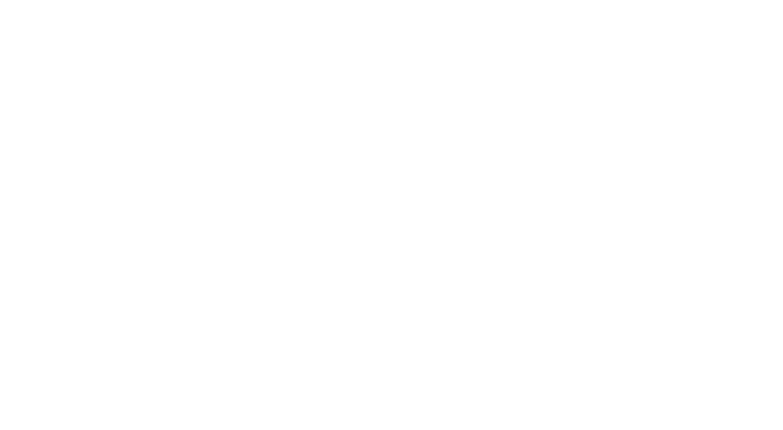
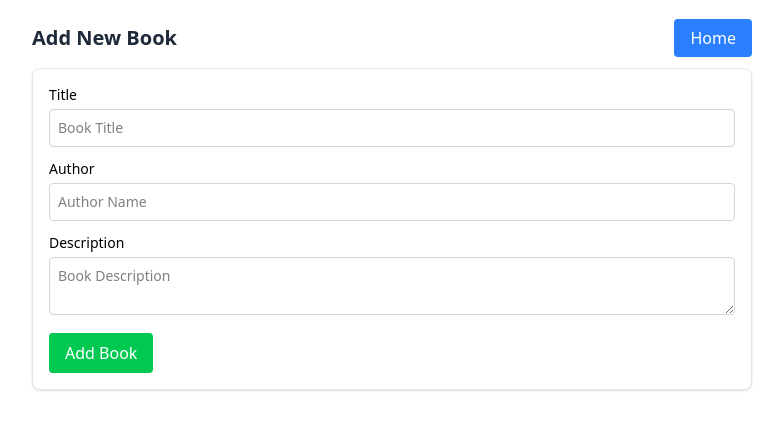
Before and after one commit to nirmada001/LibraryApi, a React app in the folder frontend/: page /add-book in a window 1280 px wide. Before the commit this address had no page. Shown: the top 430 px of the page, without its empty margins (248-1031 px from the left). Built offline with nearby package versions, Linux system fonts and the light colour scheme; the HTML template or start-up script is replaced by a standard one.

Commit message:
Created AddBook page with UI enhancements and successfull book addition.

```diff
--- a/frontend/src/App.tsx
+++ b/frontend/src/App.tsx
@@ -7,6 +7,7 @@ import { BrowserRouter as Router, Routes, Route } from "react-router-dom";
 // import { deleteBook } from './api/booksapi'
 import Home from './pages/HomePage'
 import BookListPage from "./pages/BookListPage";
+import AddBookPage from "./pages/addBook";
 
 
 function App() {
@@ -18,6 +19,7 @@ function App() {
 
         <Route path="/" element={<Home />} />
         <Route path="/books" element={<BookListPage />} />
+        <Route path="/add-book" element={<AddBookPage />} />
       </Routes>
     </Router>
     </>
--- /dev/null
+++ b/frontend/src/pages/AddBook.tsx
@@ -0,0 +1,79 @@
+import React from 'react'
+import {Link, useNavigate } from 'react-router-dom';
+import { createBook } from '../api/booksapi';
+
+
+
+export default function AddBookPage() {
+
+    const [Tittle, setTitle] = React.useState("");
+    const [Author, setAuthor] = React.useState("");
+    const [Description, setDescription] = React.useState("");
+    const [error, setError] = React.useState<string | null>(null);
+    const [sucess, setSuccess] = React.useState<string | null>(null);
+    const navigate = useNavigate();
+
+    const handleSubmit = async (e: React.FormEvent) => {
+        e.preventDefault();
+        setSuccess(null);
+
+        if (!Tittle || !Author || !Description) {
+            setError("All fields are required.");
+            return;
+        }
+
+        const bookData = { title: Tittle, author: Author, description: Description };
+
+        try {
+            await createBook(bookData);
+            setSuccess("Book added successfully.");
+            setError(null);
+            setTitle("");
+            setAuthor("");
+            setDescription("");
+            navigate("/books");
+        } catch {
+            setError("Failed to add the book.");
+            setSuccess(null);
+        }
+    }
+    return (
+        <div className="max-w-3xl mx-auto p-6">
+            <div className='flex items-center justify-between mb-4'>
+                <h2 className='text-xl font-semibold text-gray-800'>Add New Book</h2>
+                <div className='space-x-2'>
+                    <Link to="/" className='px-4 py-2 bg-blue-500 text-white rounded hover:bg-blue-700'>Home</Link>
+                </div>
+            </div>
+            {error && (
+                <div className='mb-3 text-sm text-red-700 bg-red-100 border border-red-200 px-3 py-2 rounded flex justify-between'>
+                    <span>{error}</span>
+                    <button onClick={() => setError(null)} className="ml-3">✕</button>
+                </div>
+            )}
+
+            {sucess && (
+                <div className='mb-3 text-sm text-green-700 bg-green-100 border border-green-200 px-3 py-2 rounded flex justify-between'>
+                    <span>{sucess}</span>
+                    <button onClick={() => setSuccess(null)} className="ml-3">✕</button>
+                </div>
+            )}
+
+            <form onSubmit={handleSubmit} className='space-y-3 bg-white border border-gray-200 rounded-lg p-4 shadow-sm'>
+                <div>
+                    <label className='block text-sm font-medium mb-1'>Title</label>
+                    <input value={Tittle} onChange={(e) => setTitle(e.target.value)} className='w-full border border-gray-300 rounded p-2 text-sm' placeholder='Book Title'/>
+                </div>
+                <div>
+                    <label className='block text-sm font-medium mb-1'>Author</label>
+                    <input value={Author} onChange={(e) => setAuthor(e.target.value)} className='w-full border border-gray-300 rounded p-2 text-sm' placeholder='Author Name'/>
+                </div>
+                <div>
+                    <label className='block text-sm font-medium mb-1'>Description</label>
+                    <textarea value={Description} onChange={(e) => setDescription(e.target.value)} className='w-full border border-gray-300 rounded p-2 text-sm' placeholder='Book Description'></textarea>
+                </div>
+                <button type="submit" className='px-4 py-2 bg-green-500 text-white rounded hover:bg-green-700'>Add Book</button>
+            </form>
+        </div>
+    )
+}
--- a/frontend/src/pages/BookListPage.tsx
+++ b/frontend/src/pages/BookListPage.tsx
@@ -1,4 +1,4 @@
-import React, { useEffect, useState } from 'react'
+import { useEffect, useState } from 'react'
 import { Link, useNavigate } from "react-router-dom";
 import type { Book } from "../types/book";
 import { getBooks, deleteBook } from "../api/booksapi";
@@ -49,7 +49,7 @@ export default function BookListPage() {
                 <h2 className='text-lg font-semibold text-gray-800'>Book List</h2>
                 <div className='space-x-2'>
                     <Link to="/" className='px-4 py-2 bg-blue-500 text-white rounded hover:bg-blue-700'>Home</Link>
-                    <Link to="" className='px-4 py-2 bg-green-500 text-white rounded hover:bg-green-700'>Add New Book</Link>
+                    <Link to="/add-book" className='px-4 py-2 bg-green-500 text-white rounded hover:bg-green-700'>Add New Book</Link>
                 </div>
             </div>
 
--- a/frontend/src/pages/HomePage.tsx
+++ b/frontend/src/pages/HomePage.tsx
@@ -8,7 +8,7 @@ export default function HomePage() {
             <h1 className='text-2xl font-bold text-gray-800'>Library Management System</h1>
             <p className='text-smtest-gray-600'>Choose an action below...</p>
             <div className='flex justify-center gap-4 mt-4'>
-                <Link to="" className='px-6 py-3 bg-blue-500 text-white rounded hover:bg-blue-700'>Add New Book</Link>
+                <Link to="/add-book" className='px-6 py-3 bg-blue-500 text-white rounded hover:bg-blue-700'>Add New Book</Link>
                 <Link to="/books" className='px-6 py-3 bg-green-500 text-white rounded hover:bg-green-700'>View Books</Link>
             </div>
         </div>
```
